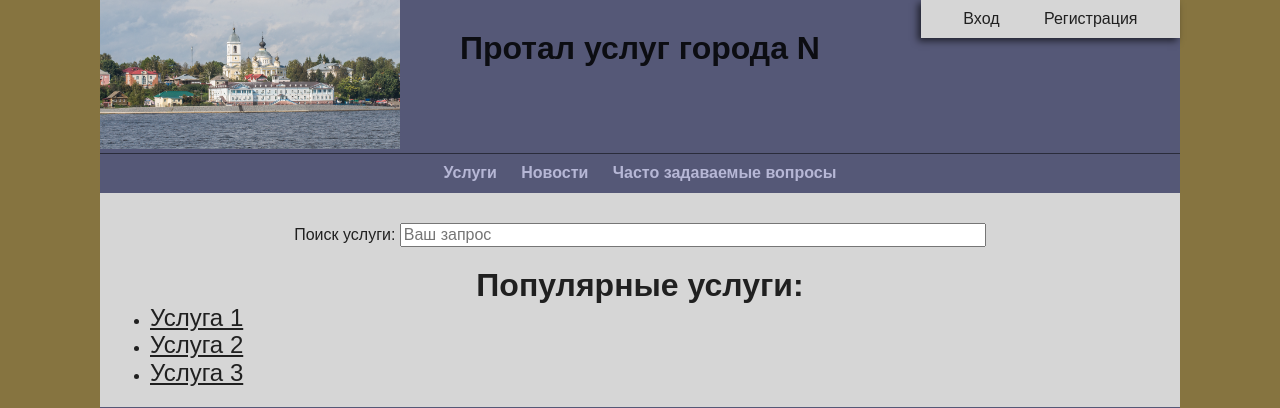
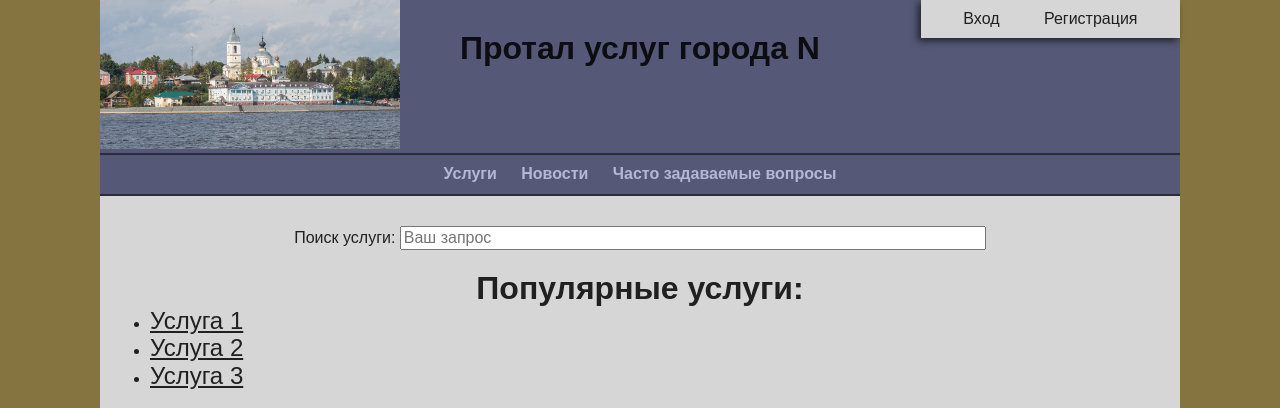
Before and after one commit to GusevAndrey1988/diplom, a PHP site: page / in a window 1280 px wide. Shown: the top 408 px of the page. Run offline with PHP 8.4, Linux system fonts and the light colour scheme; data that the repository does not hold is empty.

Commit message:
Пт сен 11 12:28:59 MSK 2020

```diff
--- a/private/templates/header.php
+++ b/private/templates/header.php
@@ -9,7 +9,7 @@
 		<title>Сайт муниципальных услуг</title>
 
 		<link rel="stylesheet" type="text/css" href="styles/normalize.css">
-		<link rel="stylesheet" type="text/css" href="styles/main.css?v=2">
+		<link rel="stylesheet" type="text/css" href="styles/main.css?v=1">
 	</head>
 	<body>
 		<header>
--- a/public/styles/main.css
+++ b/public/styles/main.css
@@ -205,7 +205,8 @@ header nav {
 
 	text-align: center;
 
-	border-top: 1px solid rgba(.5, .5, .5, .5);
+	border-top: 2px solid rgba(.5, .5, .5, .5);
+	border-bottom: 2px solid rgba(.5, .5, .5, .5);
 }
 
 .main-menu li {
```
